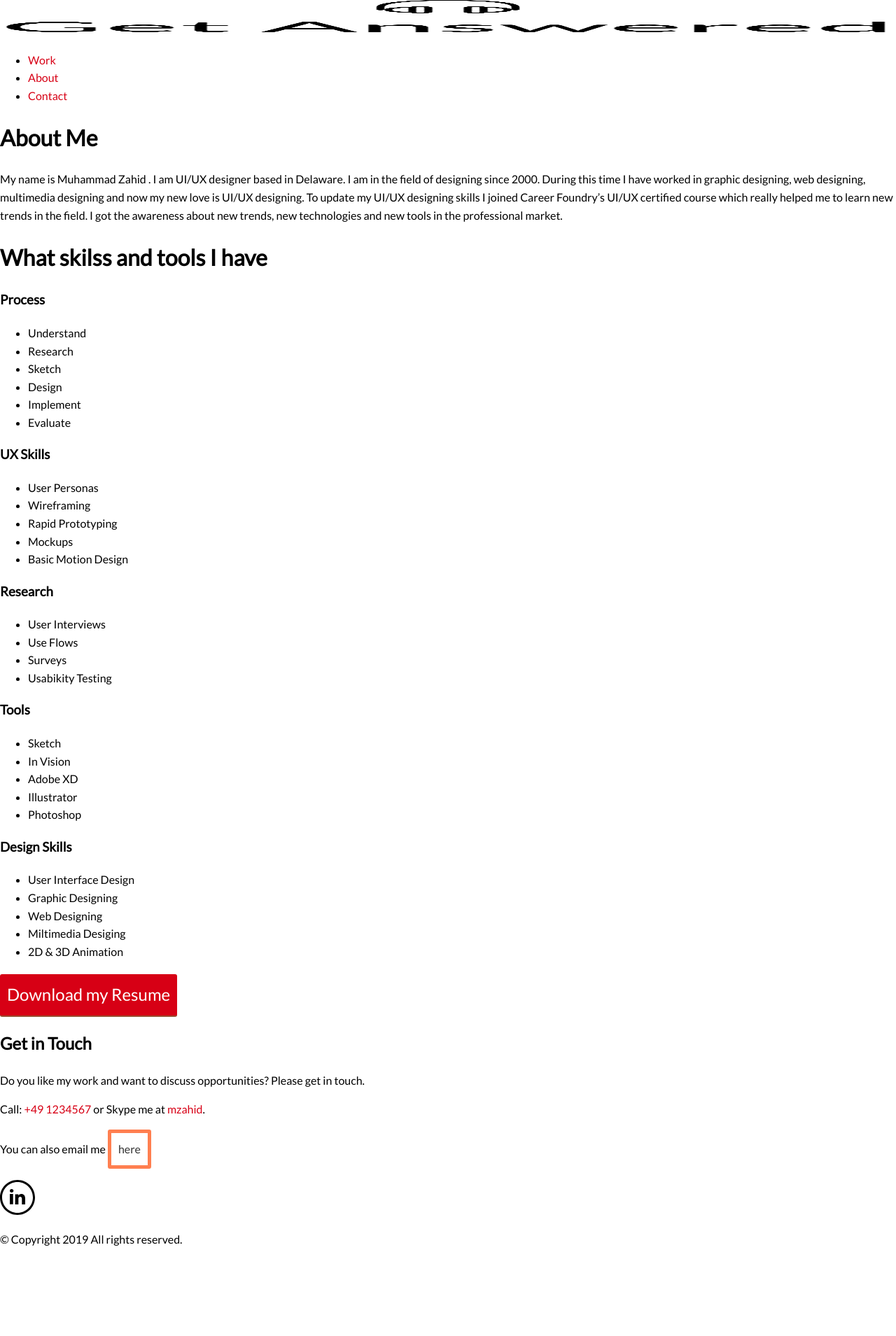
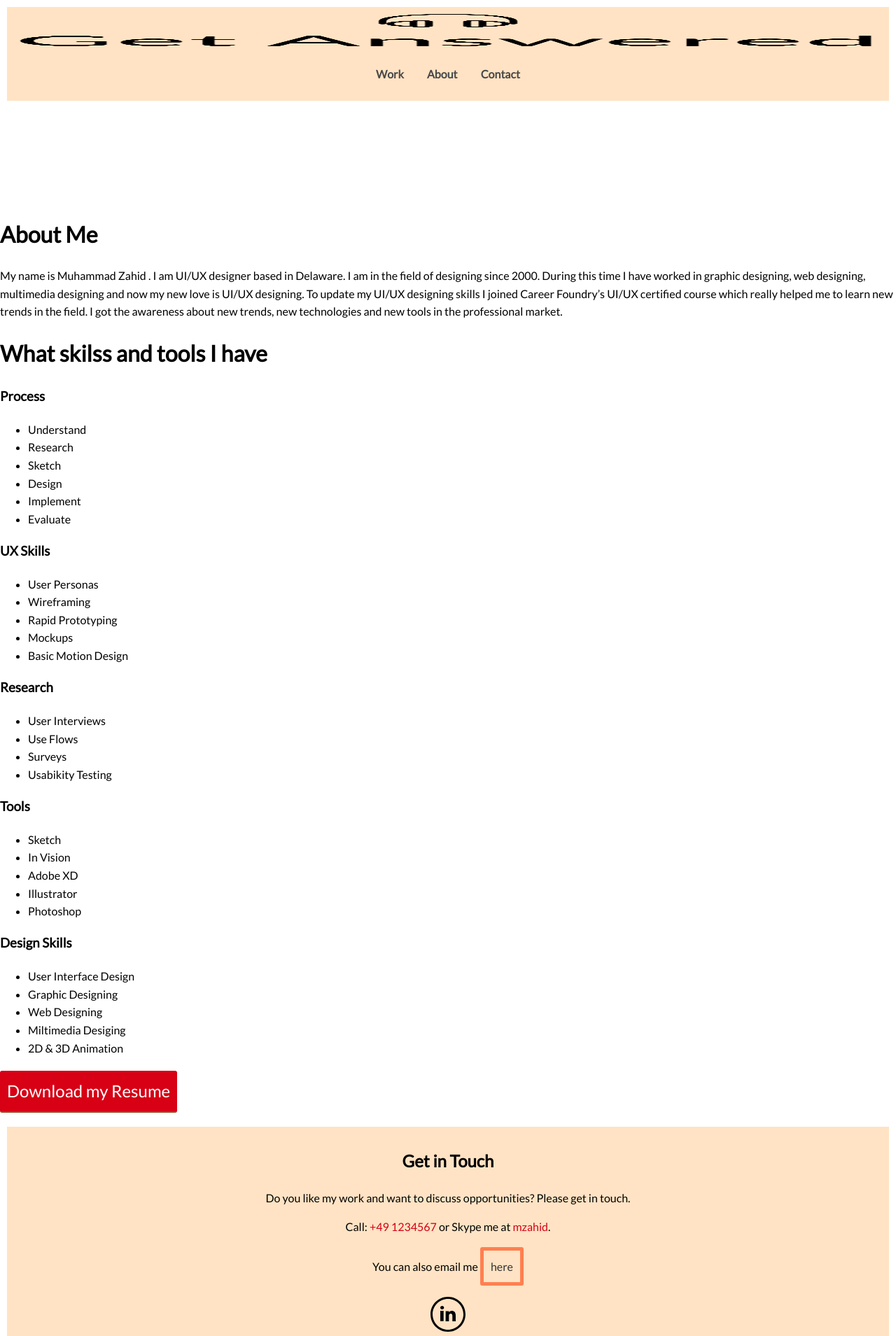
Before and after one commit to zeegrafics/mynewProject, a plain HTML site: page about.html in a window 1280 px wide. Shown: the top 1909 px of the page at 70% size. Before the commit the page ends 1800 px from the top, so only its background shows below. Drawn offline with Linux system fonts and the light colour scheme.

Commit message:
added updated css file

```diff
--- a/css/style.css
+++ b/css/style.css
@@ -3,6 +3,37 @@ body {
     font-family: 'Lato', sans-serif;
     font-size: 16px;
     line-height: 1.6;
+}
+header {
+    background-color:#FFE3C4;
+    padding: 10px;
+    margin: 10px;
+    text-align: center;
+}
+.container {
+    padding: 0 15px;
+  }
+.logo{
+    max-width: 250px;
+
+ }
+nav > ul {
+    list-style-type: none;
+    padding:0;
+}
+nav > ul > li {
+    display:inline-block;
+}
+nav > ul > li >a {
+    padding: 0 15px;
+    font-weight: 700;
+    color:#4a4a4a;
+    width:100%;
+}
+nav > ul > li >a:visited {
+
+    color:#fd4644;
+
 }
 a {
     color:#d70015;
@@ -21,14 +52,23 @@ a:active {
 img {
     width:100%;
 }
-/*
-.img.logo{
-    width: 15%;
+
+
+main {
+    padding-top:133px;
+}
+#detail {
+    background-color:#FFE3C4;
+    padding: 10px;
+    margin: 10px;
+}
+
+#dtail h1 {
+    width:100%;
+
 
 }
-.img.intro {
-    width:5%;
-} */
+
 .button {
     display: inline-block;
     border-color: #333333;
@@ -45,6 +85,10 @@ img {
     opacity: 0.8;
     text-decoration: none;
 }
+.button:visited {
+    color:#ffffff;
+    background-color: #ff7f50;
+}
 .button.contact {
     background-color: transparent;
     color: #333333;
@@ -53,5 +97,11 @@ img {
 .button.contact:hover {
     background-color:#ff7f50;
     color:#ffffff;
+}
 
+footer {
+    background-color:#FFE3C4;
+    padding: 10px;
+    margin: 10px;
+    text-align: center;
 }
```
